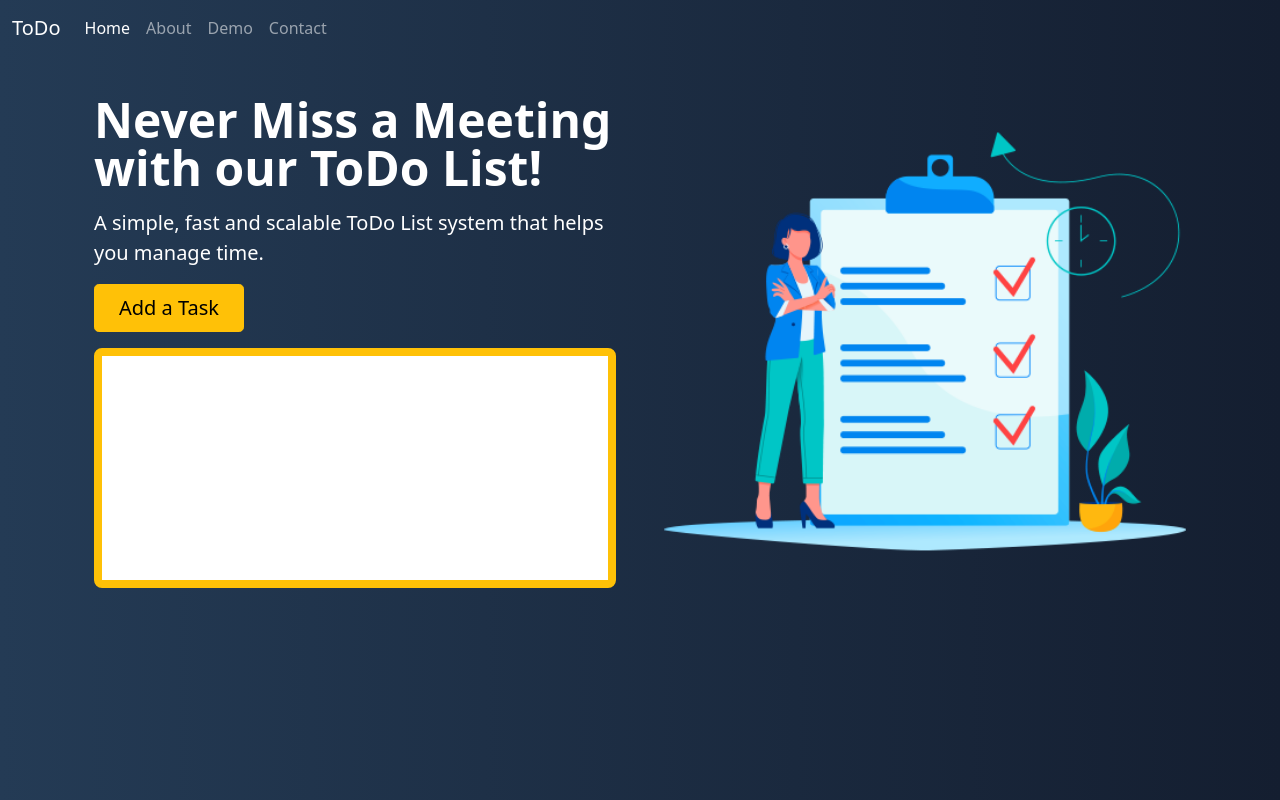
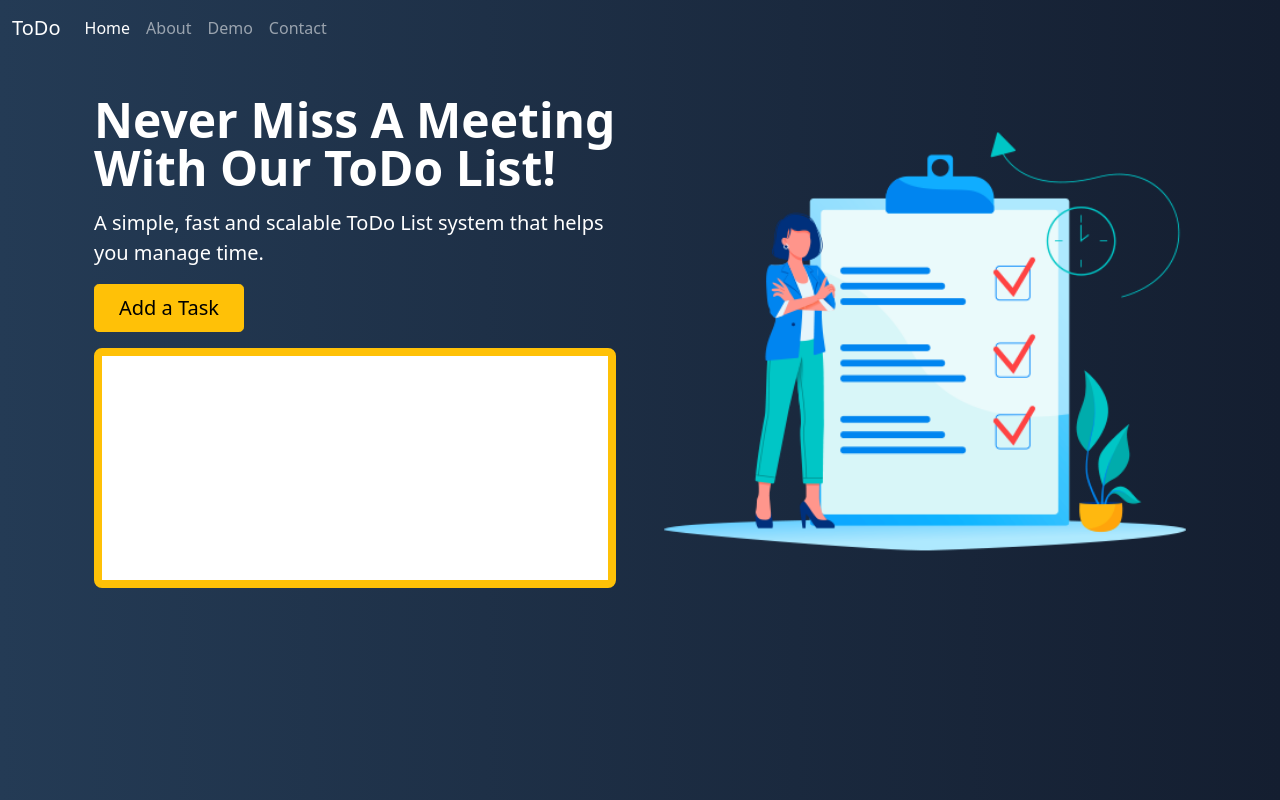
Before and after one commit to anechoicreverb/FirstProject, a plain HTML site: page index.html in a window 1280 px wide. Drawn offline with nearby package versions, Linux system fonts and the light colour scheme.

Commit message:
Fixed Spelling

```diff
--- a/index.html
+++ b/index.html
@@ -2,7 +2,7 @@
 <html lang="en">
 
 <head>
-    <title>First Project</title>
+    <title>First Project v2</title>
     <!-- Required meta tags -->
     <meta charset="utf-8">
     <meta name="viewport" content="width=device-width, initial-scale=1, shrink-to-fit=no">
@@ -50,7 +50,7 @@
                         loading="lazy">
                 </div>
                 <div class="col-lg-6">
-                    <h1 class="display-5 fw-bold lh-1 mb-3">Never Miss a Meeting with our ToDo List!</h1>
+                    <h1 class="display-5 fw-bold lh-1 mb-3">Never Miss A Meeting With Our ToDo List!</h1>
                     <p class="lead">A simple, fast and scalable ToDo List system that helps you manage time.
                     </p>
                     <div class="d-grid gap-2 d-md-flex justify-content-md-start">
```
